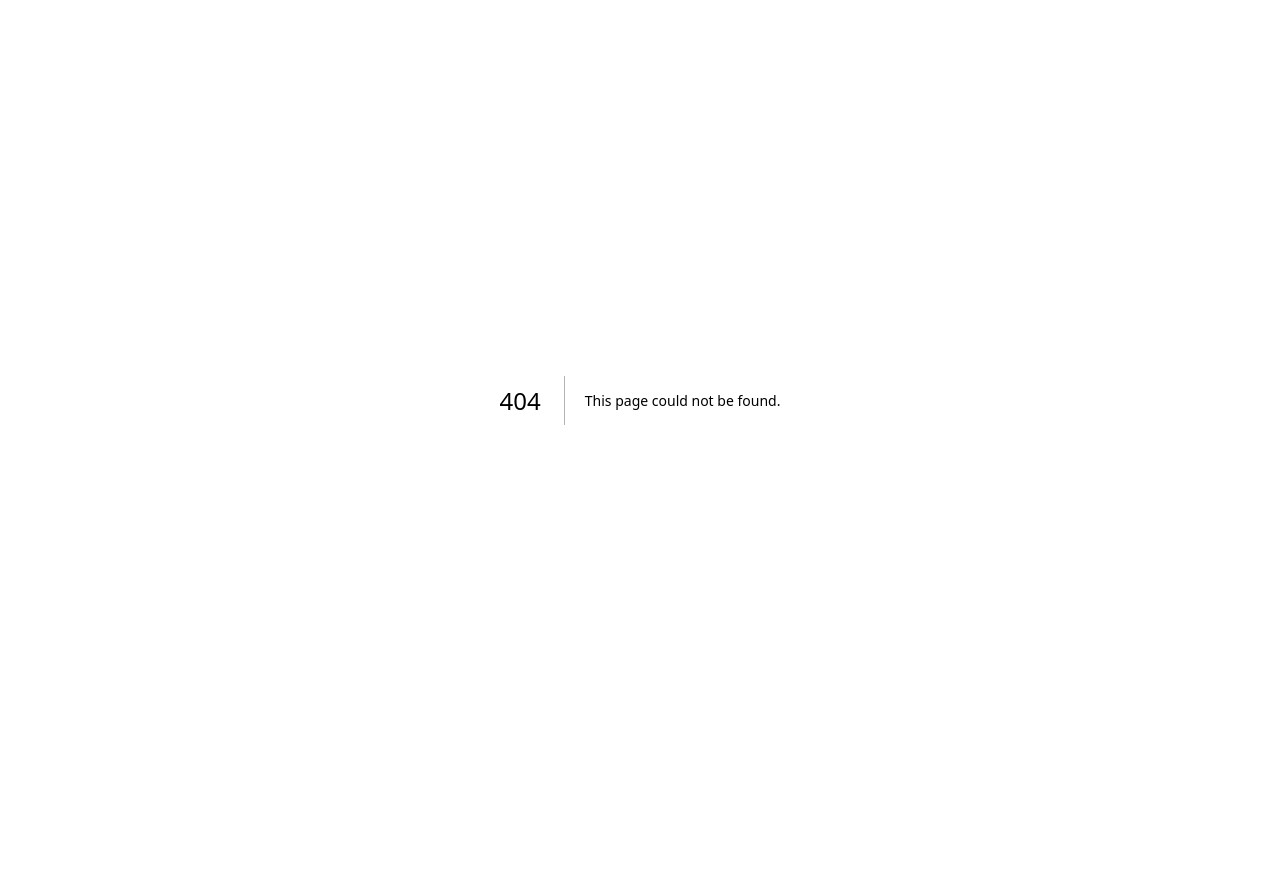
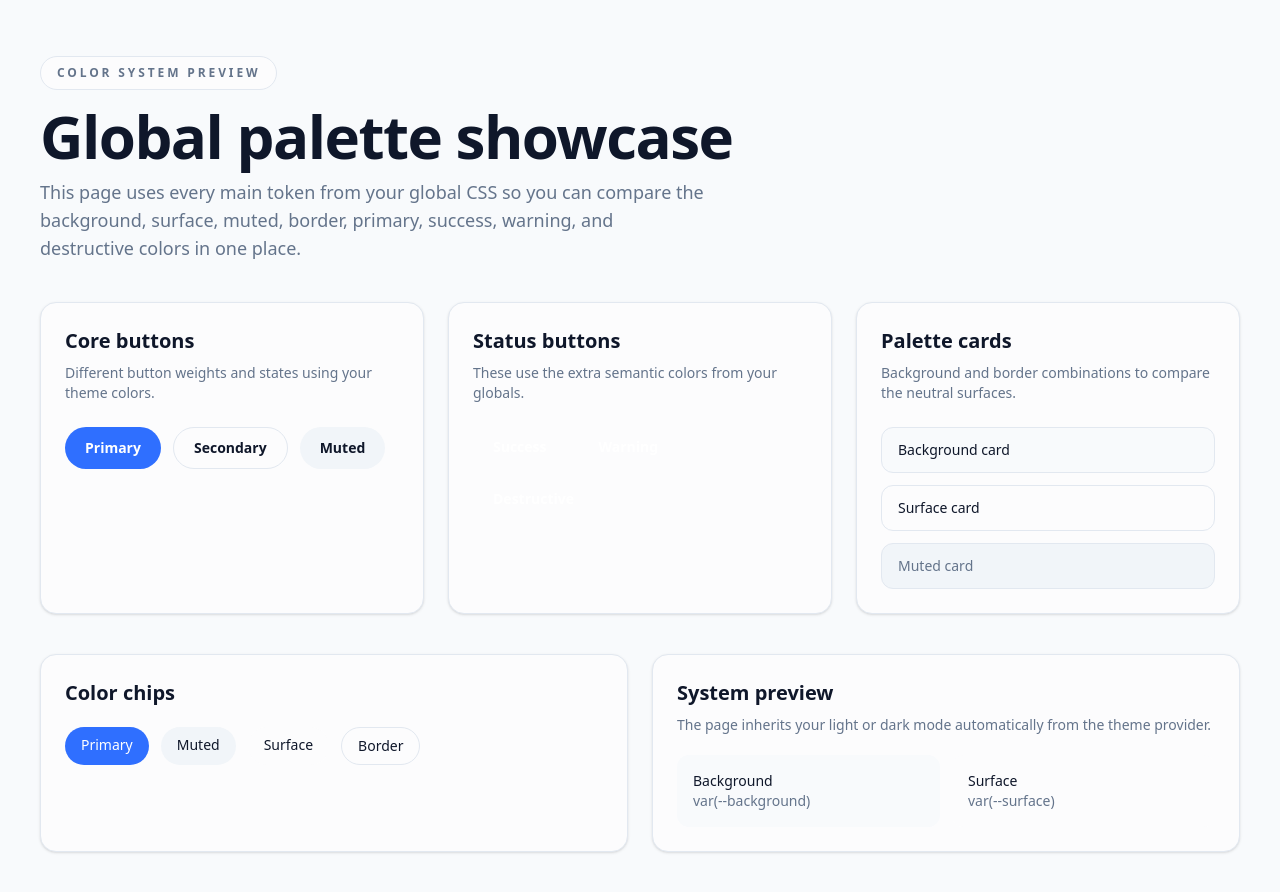
Before and after one commit to divakardsp/Negev, a Next.js app: page /color-scheme in a window 1280 px wide. Before the commit this address had no page. Shown: the top 892 px of the page. Before the commit the page ends 800 px from the top, so only its background shows below. Built offline with nearby package versions, Linux system fonts and the light colour scheme.

Commit message:
feat: create color scheme showcase page to display global palette and components

```diff
--- /dev/null
+++ b/src/app/color-scheme/page.tsx
@@ -0,0 +1,129 @@
+export default async function Home() {
+    return (
+        <main className="min-h-screen bg-background text-foreground">
+            <section className="mx-auto flex min-h-screen w-full max-w-7xl flex-col gap-10 px-6 py-10 md:px-10 md:py-14">
+                <header className="flex flex-col gap-4">
+                    <p className="w-fit rounded-full border border-border bg-surface px-4 py-2 text-xs font-semibold uppercase tracking-[0.24em] text-muted-foreground">
+                        Color system preview
+                    </p>
+                    <div className="max-w-3xl space-y-3">
+                        <h1 className="text-4xl font-semibold tracking-tight md:text-6xl">
+                            Global palette showcase
+                        </h1>
+                        <p className="max-w-2xl text-base leading-7 text-muted-foreground md:text-lg">
+                            This page uses every main token from your global CSS
+                            so you can compare the background, surface, muted,
+                            border, primary, success, warning, and destructive
+                            colors in one place.
+                        </p>
+                    </div>
+                </header>
+
+                <section className="grid gap-6 lg:grid-cols-3">
+                    <article className="rounded-2xl border border-border bg-surface p-6 shadow-sm">
+                        <h2 className="text-xl font-semibold">Core buttons</h2>
+                        <p className="mt-2 text-sm text-muted-foreground">
+                            Different button weights and states using your theme
+                            colors.
+                        </p>
+                        <div className="mt-6 flex flex-wrap gap-3">
+                            <button className="rounded-full bg-primary px-5 py-2.5 text-sm font-semibold text-primary-foreground transition hover:bg-primary-hover">
+                                Primary
+                            </button>
+                            <button className="rounded-full border border-border bg-surface px-5 py-2.5 text-sm font-semibold text-foreground transition hover:bg-muted">
+                                Secondary
+                            </button>
+                            <button className="rounded-full bg-muted px-5 py-2.5 text-sm font-semibold text-foreground transition hover:opacity-90">
+                                Muted
+                            </button>
+                        </div>
+                    </article>
+
+                    <article className="rounded-2xl border border-border bg-surface p-6 shadow-sm">
+                        <h2 className="text-xl font-semibold">
+                            Status buttons
+                        </h2>
+                        <p className="mt-2 text-sm text-muted-foreground">
+                            These use the extra semantic colors from your
+                            globals.
+                        </p>
+                        <div className="mt-6 flex flex-wrap gap-3">
+                            <button className="rounded-full bg-success px-5 py-2.5 text-sm font-semibold text-white transition hover:opacity-90">
+                                Success
+                            </button>
+                            <button className="rounded-full bg-warning px-5 py-2.5 text-sm font-semibold text-white transition hover:opacity-90">
+                                Warning
+                            </button>
+                            <button className="rounded-full bg-destructive px-5 py-2.5 text-sm font-semibold text-white transition hover:opacity-90">
+                                Destructive
+                            </button>
+                        </div>
+                    </article>
+
+                    <article className="rounded-2xl border border-border bg-surface p-6 shadow-sm">
+                        <h2 className="text-xl font-semibold">Palette cards</h2>
+                        <p className="mt-2 text-sm text-muted-foreground">
+                            Background and border combinations to compare the
+                            neutral surfaces.
+                        </p>
+                        <div className="mt-6 grid gap-3">
+                            <div className="rounded-xl border border-border bg-background px-4 py-3 text-sm font-medium">
+                                Background card
+                            </div>
+                            <div className="rounded-xl border border-border bg-surface px-4 py-3 text-sm font-medium">
+                                Surface card
+                            </div>
+                            <div className="rounded-xl border border-border bg-muted px-4 py-3 text-sm font-medium text-muted-foreground">
+                                Muted card
+                            </div>
+                        </div>
+                    </article>
+                </section>
+
+                <section className="grid gap-6 lg:grid-cols-2">
+                    <div className="rounded-2xl border border-border bg-surface p-6 shadow-sm">
+                        <h2 className="text-xl font-semibold">Color chips</h2>
+                        <div className="mt-5 flex flex-wrap gap-3">
+                            <span className="rounded-full bg-primary px-4 py-2 text-sm font-medium text-primary-foreground">
+                                Primary
+                            </span>
+                            <span className="rounded-full bg-muted px-4 py-2 text-sm font-medium text-foreground">
+                                Muted
+                            </span>
+                            <span className="rounded-full bg-surface px-4 py-2 text-sm font-medium text-foreground">
+                                Surface
+                            </span>
+                            <span className="rounded-full border border-border px-4 py-2 text-sm font-medium text-foreground">
+                                Border
+                            </span>
+                        </div>
+                    </div>
+
+                    <div className="rounded-2xl border border-border bg-surface p-6 shadow-sm">
+                        <h2 className="text-xl font-semibold">
+                            System preview
+                        </h2>
+                        <p className="mt-2 text-sm text-muted-foreground">
+                            The page inherits your light or dark mode
+                            automatically from the theme provider.
+                        </p>
+                        <div className="mt-5 grid gap-3 sm:grid-cols-2">
+                            <div className="rounded-xl bg-background px-4 py-4 text-sm">
+                                <span className="block font-medium">
+                                    Background
+                                </span>
+                                <span className="text-muted-foreground">{`var(--background)`}</span>
+                            </div>
+                            <div className="rounded-xl bg-surface px-4 py-4 text-sm">
+                                <span className="block font-medium">
+                                    Surface
+                                </span>
+                                <span className="text-muted-foreground">{`var(--surface)`}</span>
+                            </div>
+                        </div>
+                    </div>
+                </section>
+            </section>
+        </main>
+    );
+}
--- a/src/app/layout.tsx
+++ b/src/app/layout.tsx
@@ -20,7 +20,7 @@ export default function RootLayout({
         <ClerkProvider>
         <ThemeProvider
           attribute="class"
-          defaultTheme="dark"
+          defaultTheme="light"
           enableSystem={false}
         >
           {children}
```
